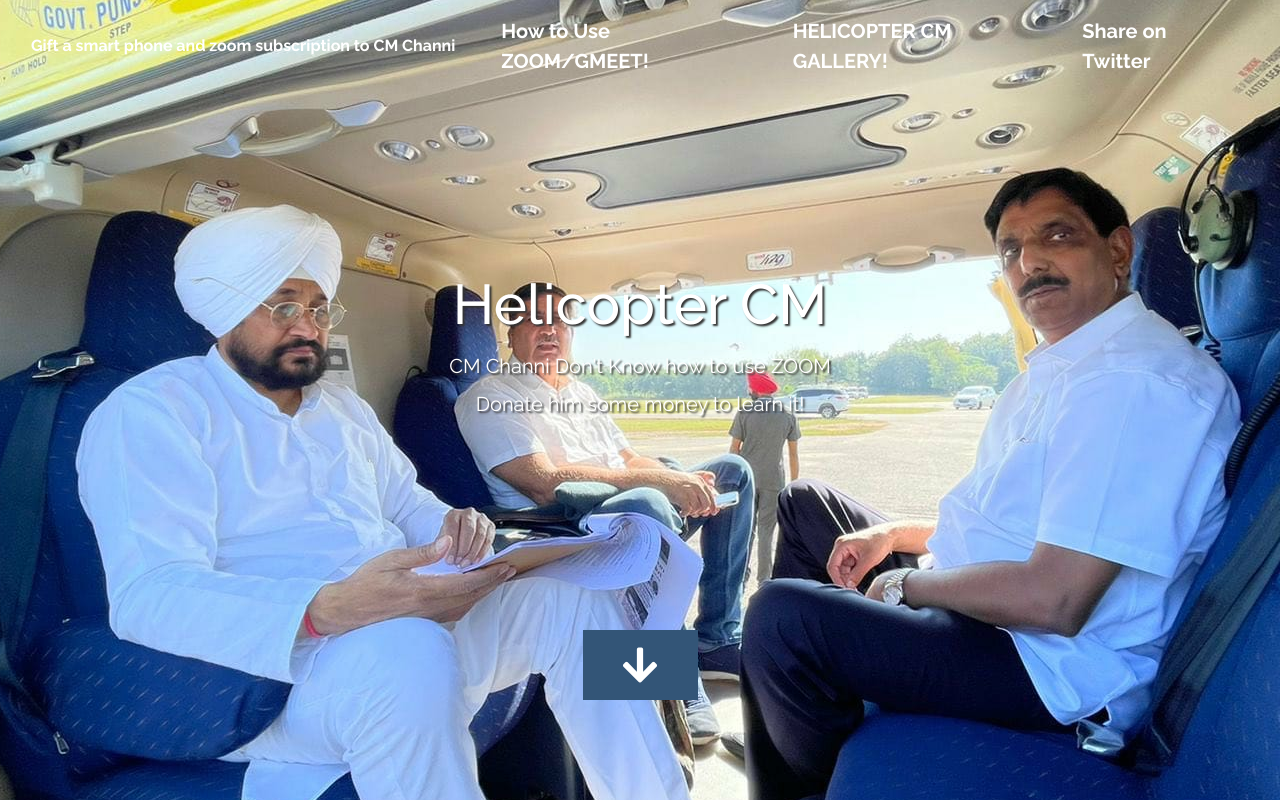
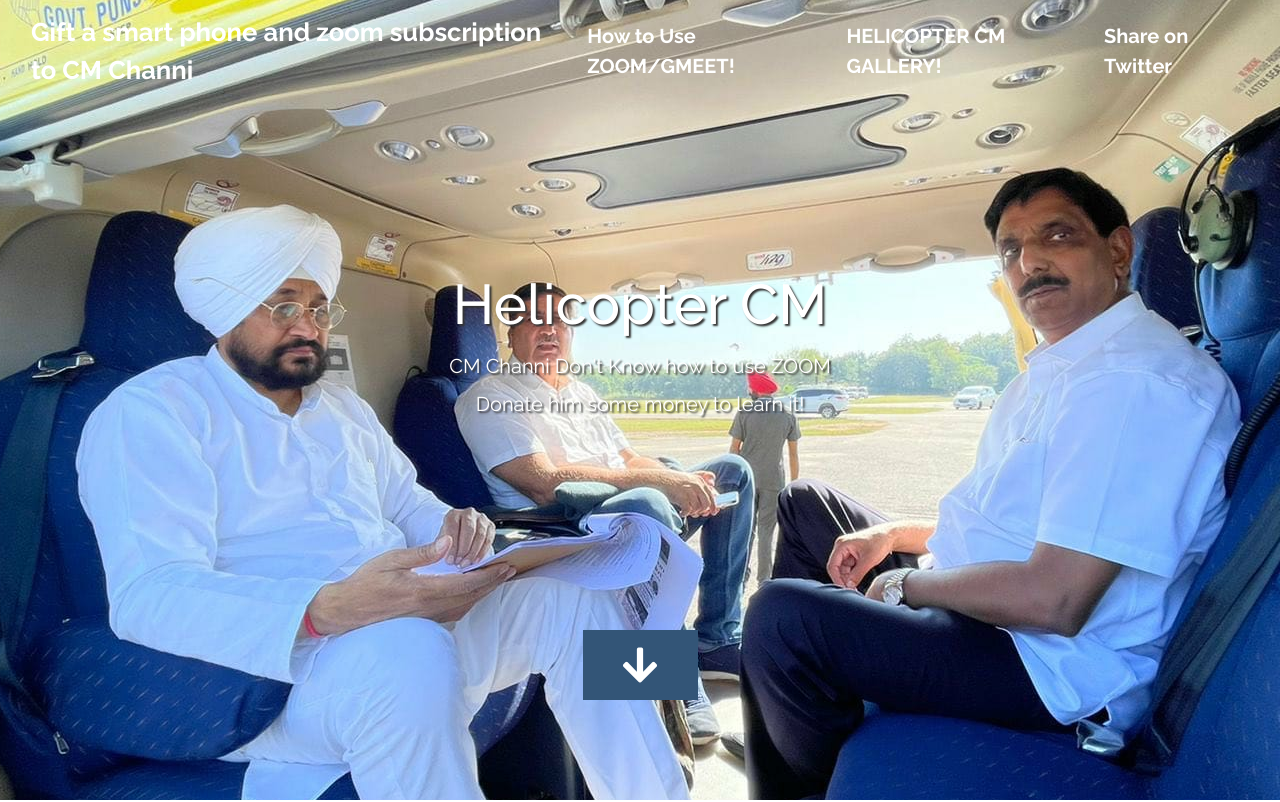
Before and after one commit to souravjain540/HelicopterWalaCM, a plain HTML site: page index.html in a window 1280 px wide. Shown: the top 802 px of the page. Drawn offline with Linux system fonts and the light colour scheme.

Commit message:
update heading

```diff
--- a/css/tooplate-infinite-loop.css
+++ b/css/tooplate-infinite-loop.css
@@ -91,7 +91,7 @@ blockquote {
 
 .navbar-brand {
   color: white;
-  font-size: 1rem;
+  font-size: 1.6rem;
   font-weight: bold;
 }
 
--- a/index.html
+++ b/index.html
@@ -24,7 +24,7 @@
       <nav class="navbar navbar-expand-md tm-navbar" id="tmNav">
         <div class="container">
           <div class="tm-next">
-              <a href="#infinite" class="navbar-brand">Gift a smart phone and zoom subscription to CM Channi</a>
+              <a href="#infinite" class="navbar-brand">Gift a smart phone and zoom subscription <br/> to CM Channi</a>
           </div>
 
           <button class="navbar-toggler" type="button" data-toggle="collapse" data-target="#navbarSupportedContent" aria-controls="navbarSupportedContent" aria-expanded="false" aria-label="Toggle navigation">
```
